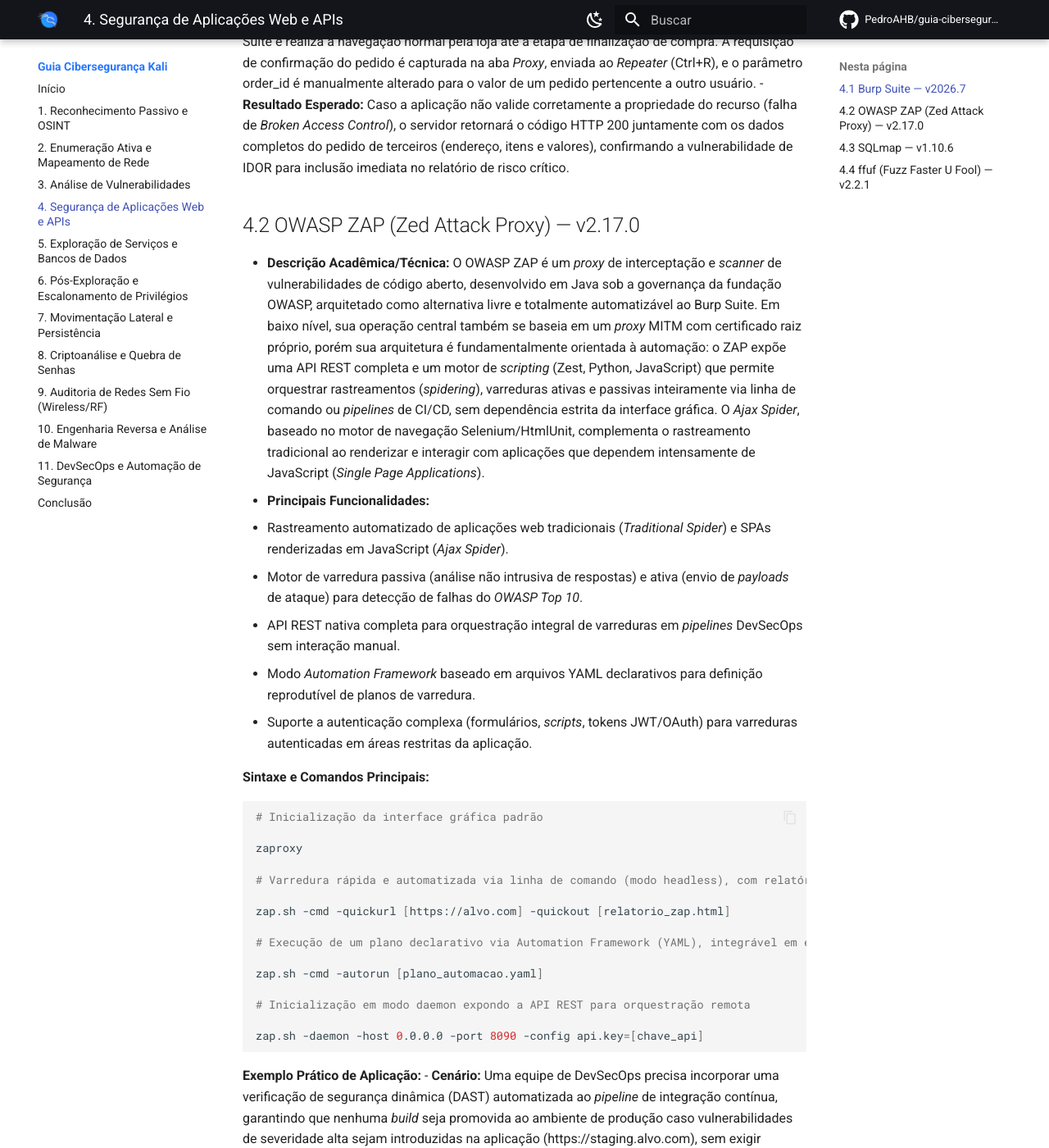
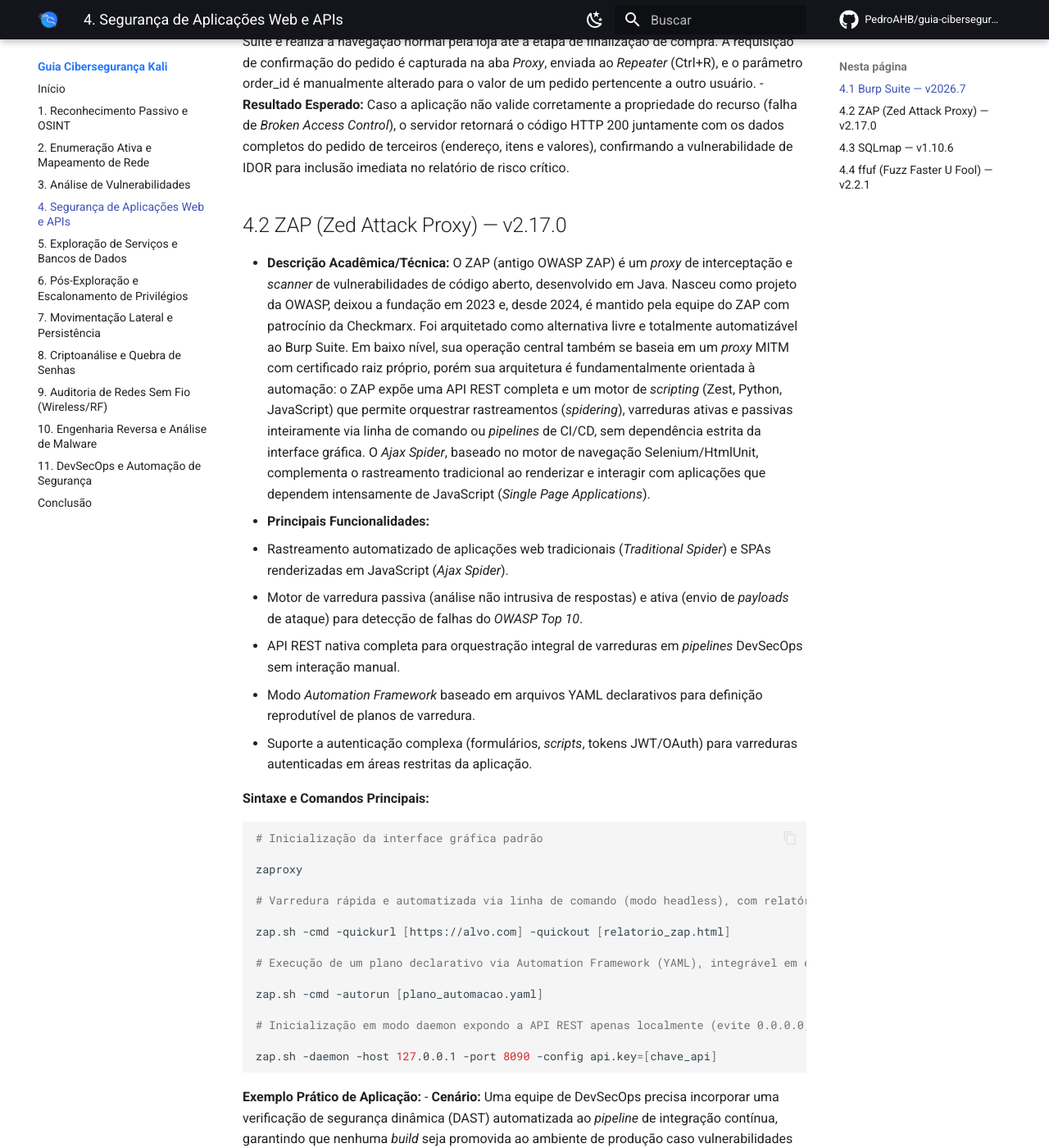
Before and after one commit to PedroAHB/guia-ciberseguranca, an MkDocs documentation site: the page built from docs/04-seguranca-web-apis.md, in a window 1280 px wide and 1400 px high, scrolled down 1869 px. Shown: the whole window at 82% size. Built offline with MkDocs 1.6.1 and Material for MkDocs 9.7.7, drawn with Linux system fonts in a browser that asks for light colours; comment, search, counter and statistics services are not loaded.

Commit message:
docs: update ZAP governance and bind its API to localhost
ZAP left OWASP in 2023 and is maintained with Checkmarx sponsorship since 2024. Bind the daemon API to 127.0.0.1 instead of 0.0.0.0 so it is not exposed to the network.

````diff
--- a/docs/04-seguranca-web-apis.md
+++ b/docs/04-seguranca-web-apis.md
@@ -12,7 +12,7 @@ Diferente das fases anteriores, voltadas à infraestrutura e rede, esta seção
 | Ferramenta | Abordagem | Melhor aplicação | Automação |
 | --- | --- | --- | --- |
 | Burp Suite | Proxy e testes manuais/assistidos | Validação lógica e manipulação fina de requisições | Parcial; recursos avançados dependem da edição |
-| OWASP ZAP | Proxy e DAST aberto | Varredura automatizada em esteiras CI/CD | Alta, com CLI, API e Automation Framework |
+| ZAP | Proxy e DAST aberto | Varredura automatizada em esteiras CI/CD | Alta, com CLI, API e Automation Framework |
 | SQLmap | Exploração especializada de SQLi | Confirmação e enumeração controlada de injeções SQL | Alta, orientada a parâmetros/requisições |
 | ffuf | *Fuzzing* HTTP | Descoberta de conteúdo, parâmetros e *virtual hosts* | Alta, com filtros e saída estruturada |
 
@@ -43,9 +43,9 @@ java -jar [caminho_burpsuite_pro.jar] --project-file=[projeto.burp] --config-fil
 - **Execução Prática:** O analista configura o navegador para rotear o tráfego pelo *proxy* local (127.0.0.1:8080) do Burp Suite e realiza a navegação normal pela loja até a etapa de finalização de compra. A requisição de confirmação do pedido é capturada na aba *Proxy*, enviada ao *Repeater* (Ctrl+R), e o parâmetro order_id é manualmente alterado para o valor de um pedido pertencente a outro usuário.
 - **Resultado Esperado:** Caso a aplicação não valide corretamente a propriedade do recurso (falha de *Broken Access Control*), o servidor retornará o código HTTP 200 juntamente com os dados completos do pedido de terceiros (endereço, itens e valores), confirmando a vulnerabilidade de IDOR para inclusão imediata no relatório de risco crítico.
 
-## 4.2 OWASP ZAP (Zed Attack Proxy) — v2.17.0
+## 4.2 ZAP (Zed Attack Proxy) — v2.17.0
 
-* **Descrição Acadêmica/Técnica:** O OWASP ZAP é um *proxy* de interceptação e *scanner* de vulnerabilidades de código aberto, desenvolvido em Java sob a governança da fundação OWASP, arquitetado como alternativa livre e totalmente automatizável ao Burp Suite. Em baixo nível, sua operação central também se baseia em um *proxy* MITM com certificado raiz próprio, porém sua arquitetura é fundamentalmente orientada à automação: o ZAP expõe uma API REST completa e um motor de *scripting* (Zest, Python, JavaScript) que permite orquestrar rastreamentos (*spidering*), varreduras ativas e passivas inteiramente via linha de comando ou *pipelines* de CI/CD, sem dependência estrita da interface gráfica. O *Ajax Spider*, baseado no motor de navegação Selenium/HtmlUnit, complementa o rastreamento tradicional ao renderizar e interagir com aplicações que dependem intensamente de JavaScript (*Single Page Applications*).
+* **Descrição Acadêmica/Técnica:** O ZAP (antigo OWASP ZAP) é um *proxy* de interceptação e *scanner* de vulnerabilidades de código aberto, desenvolvido em Java. Nasceu como projeto da OWASP, deixou a fundação em 2023 e, desde 2024, é mantido pela equipe do ZAP com patrocínio da Checkmarx. Foi arquitetado como alternativa livre e totalmente automatizável ao Burp Suite. Em baixo nível, sua operação central também se baseia em um *proxy* MITM com certificado raiz próprio, porém sua arquitetura é fundamentalmente orientada à automação: o ZAP expõe uma API REST completa e um motor de *scripting* (Zest, Python, JavaScript) que permite orquestrar rastreamentos (*spidering*), varreduras ativas e passivas inteiramente via linha de comando ou *pipelines* de CI/CD, sem dependência estrita da interface gráfica. O *Ajax Spider*, baseado no motor de navegação Selenium/HtmlUnit, complementa o rastreamento tradicional ao renderizar e interagir com aplicações que dependem intensamente de JavaScript (*Single Page Applications*).
 * **Principais Funcionalidades:**
   * Rastreamento automatizado de aplicações web tradicionais (*Traditional Spider*) e SPAs renderizadas em JavaScript (*Ajax Spider*).
   * Motor de varredura passiva (análise não intrusiva de respostas) e ativa (envio de *payloads* de ataque) para detecção de falhas do *OWASP Top 10*.
@@ -68,9 +68,9 @@ zap.sh -cmd -quickurl [https://alvo.com] -quickout [relatorio_zap.html]
 
 zap.sh -cmd -autorun [plano_automacao.yaml]
 
-# Inicialização em modo daemon expondo a API REST para orquestração remota
+# Inicialização em modo daemon expondo a API REST apenas localmente (evite 0.0.0.0, que expõe a API à rede)
 
-zap.sh -daemon -host 0.0.0.0 -port 8090 -config api.key=[chave_api]
+zap.sh -daemon -host 127.0.0.1 -port 8090 -config api.key=[chave_api]
 ```
 
 **Exemplo Prático de Aplicação:**
````
